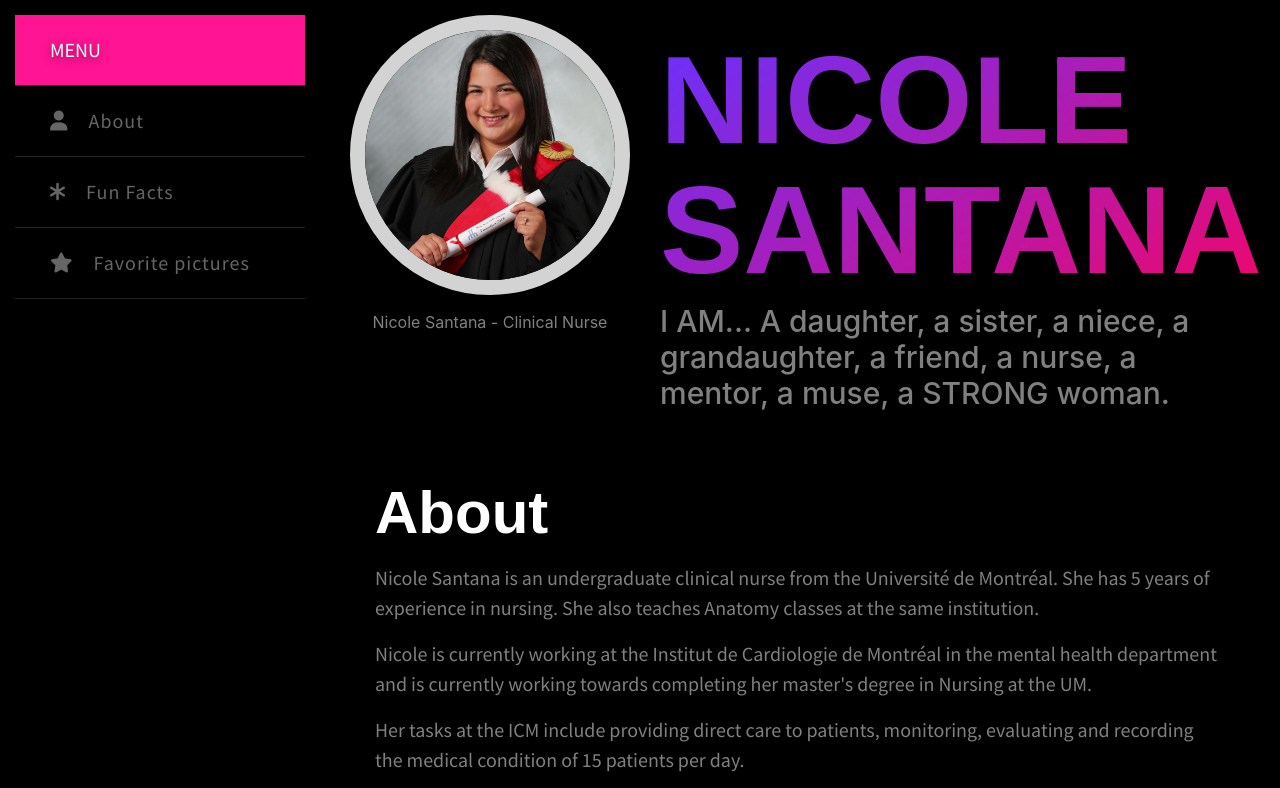
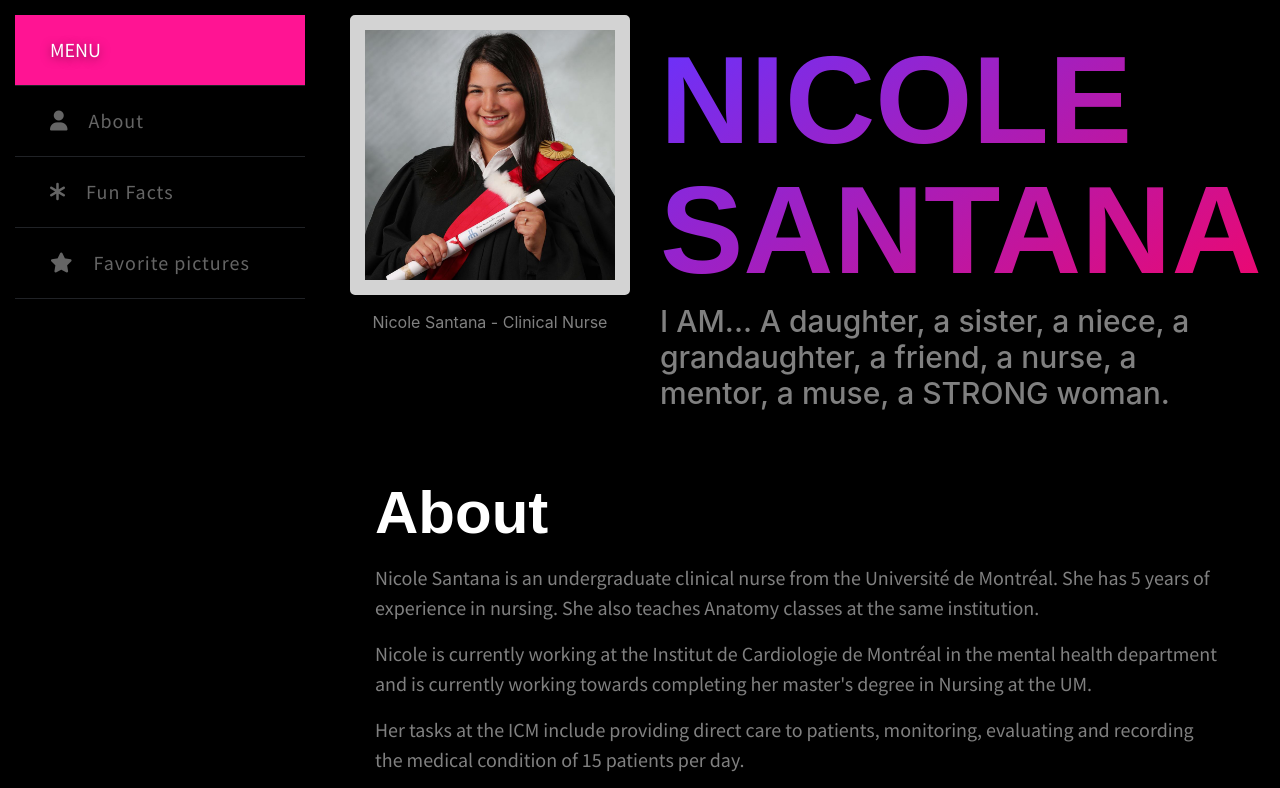
Before and after one commit to Wen-D/bioSite, a plain HTML site: page index.html in a window 1280 px wide. Shown: the top 788 px of the page. Drawn offline with nearby package versions, Linux system fonts and the light colour scheme.

Commit message:
Image Styling
Rounder corners

```diff
--- a/style.css
+++ b/style.css
@@ -131,3 +131,7 @@ figcaption{
 .col-md-6 p{
     text-align: left;
 }
+.two-col img,
+.four-col img{
+    border-radius: 5px;
+}
```
